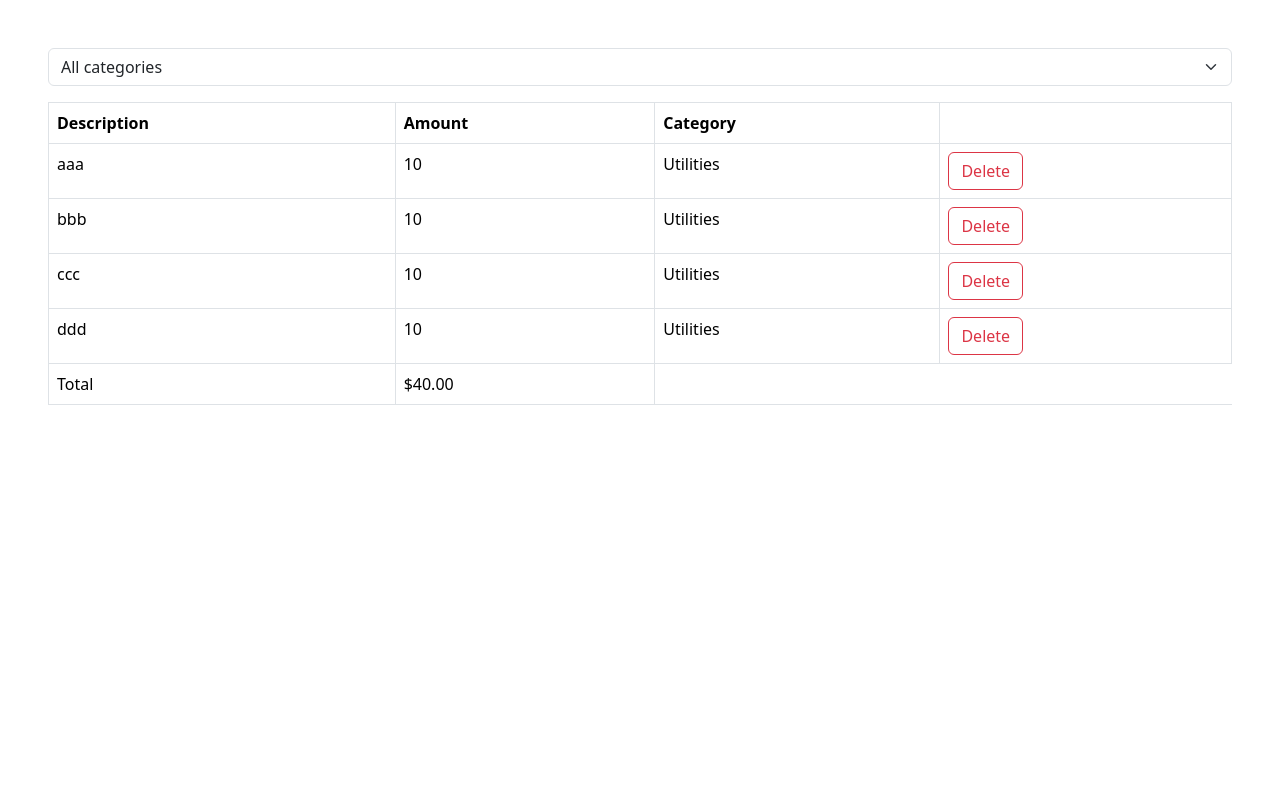
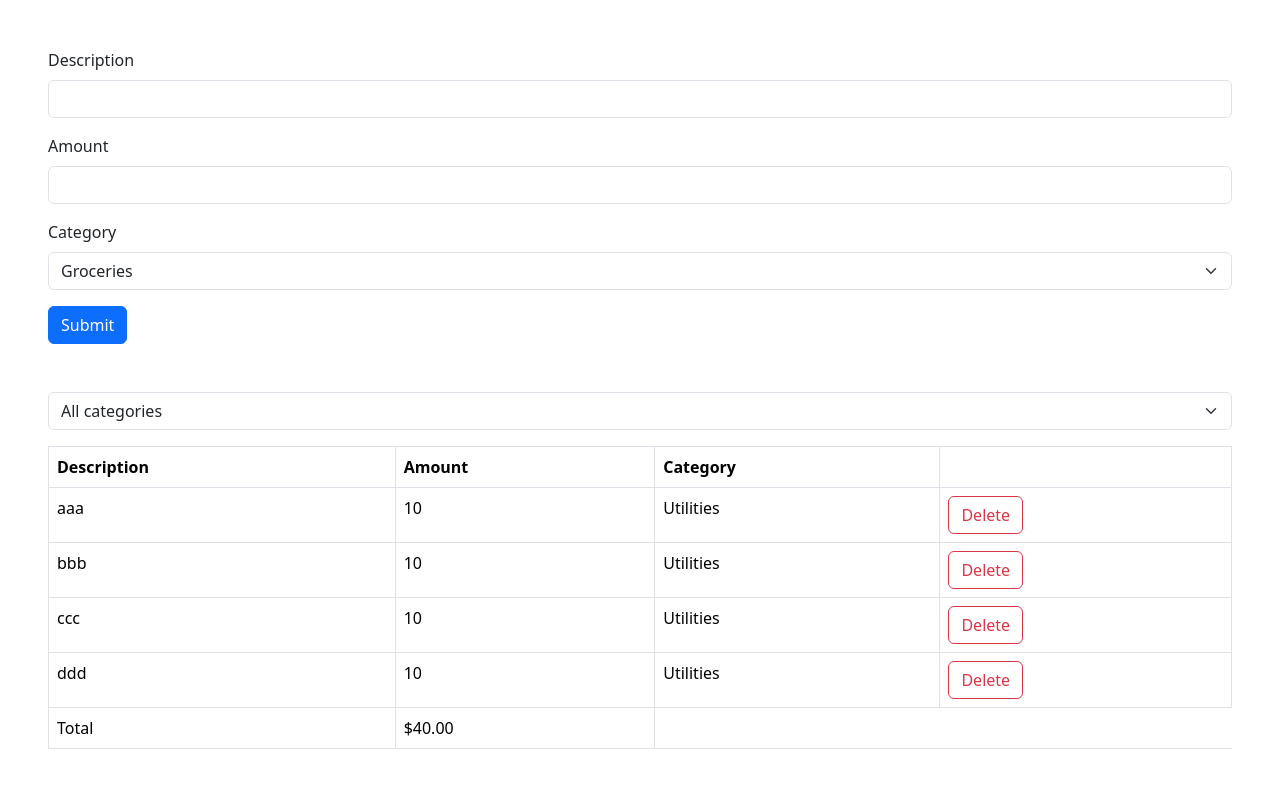
Before and after one commit to taya-win/expense-tracker-react, a React (Vite) app: page / in a window 1280 px wide. Shown: the top 788 px of the page. Built offline with nearby package versions, Linux system fonts and the light colour scheme.

Commit message:
Building the Expense Form

```diff
--- a/src/App.tsx
+++ b/src/App.tsx
@@ -1,6 +1,10 @@
 import ExpenseList from "./components/ExpenseList.tsx";
 import {useState} from "react";
 import ExpenseFilter from "./components/ExpenseFilter.tsx";
+import ExpenseForm from "./components/ExpenseForm.tsx";
+
+
+export const categories = ["Groceries", "Utilities", "Entertainment"];
 
 export default function App() {
     const [expenses, setExpenses] = useState([
@@ -17,6 +21,9 @@
         : expenses;
 
     return <div className="p-5">
+        <div className="mb-5">
+            <ExpenseForm />
+        </div>
         <div className="mb-3">
             <ExpenseFilter onSelectCategory={(category => setSelectedCategory(category))} />
         </div>
--- a/src/components/ExpenseFilter.tsx
+++ b/src/components/ExpenseFilter.tsx
@@ -1,3 +1,5 @@
+import {categories} from "../App.tsx";
+
 interface Props {
     onSelectCategory: (category: string) => void;
 }
@@ -5,8 +7,6 @@
     return <select className="form-select"
                    onChange={e => onSelectCategory(e.target.value)}>
         <option value="">All categories</option>
-        <option value="Groceries">Groceries</option>
-        <option value="Utilities">Utilities</option>
-        <option value="Entertainment">Entertainment</option>
+        {categories.map(category => (<option key={category} value={category}>{category}</option>))}
     </select>;
 }
--- /dev/null
+++ b/src/components/ExpenseForm.tsx
@@ -0,0 +1,23 @@
+import {categories} from "../App.tsx";
+
+export default function ExpenseForm() {
+    return <form>
+        <div className="mb-3">
+            <label htmlFor="description" className="form-label">Description</label>
+            <input id="description" type="text" className="form-control"/>
+        </div>
+
+        <div className="mb-3">
+            <label htmlFor="amount" className="form-label">Amount</label>
+            <input id="amount" type="number" className="form-control"/>
+        </div>
+
+        <div className="mb-3">
+            <label htmlFor="category" className="form-label">Category</label>
+            <select id="category" className="form-select">
+                {categories.map(category => (<option key={category} value={category}>{category}</option>))}
+            </select>
+        </div>
+        <button type="submit" className="btn btn-primary">Submit</button>
+    </form>
+}
```
